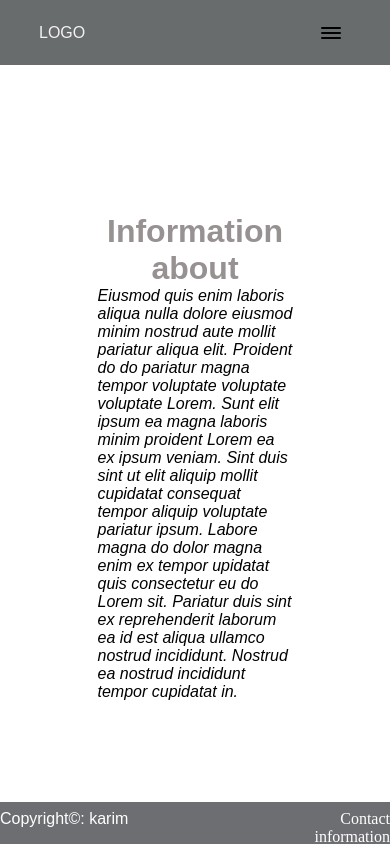
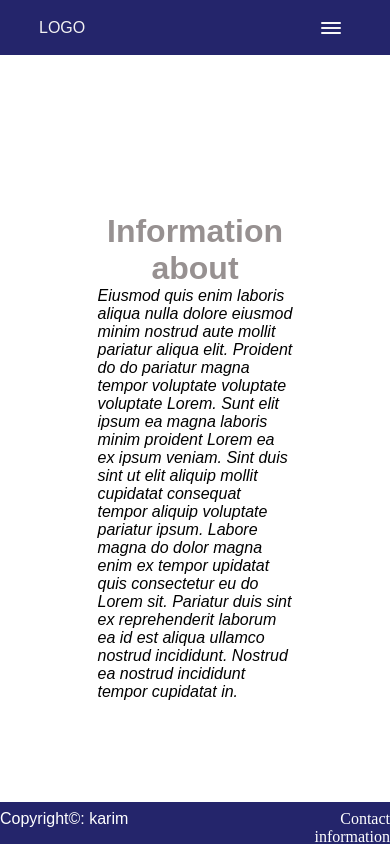
Before and after one commit to walidwalid123/portfoliowithsass, a React app in the folder my/: page /About in a window 390 px wide. Built offline with nearby package versions, Linux system fonts and the light colour scheme; a web font is replaced by a local one.

Commit message:
new style fronend

```diff
--- a/my/src/scss/footer.scss
+++ b/my/src/scss/footer.scss
@@ -2,7 +2,7 @@
     overflow: hidden;
     position: fixed;
     display: flex;
-    background-color:rgb(109, 110, 114);
+    background-color:rgb(36, 37, 107);
     bottom: 0;
     height: 5vh;
     width: 100%;
--- a/my/src/scss/header.scss
+++ b/my/src/scss/header.scss
@@ -4,8 +4,8 @@
   display: flex;
   justify-content: space-between;
   align-items: center;
-  height: 65px;
-  background-color: rgb(105, 108, 109);
+  height: 55px;
+  background-color: rgb(36, 37, 107);
   width: 100vw;
   padding: 0 10vw;
   color: rgb(243, 242, 242);
@@ -42,7 +42,8 @@
             padding: 1rem .5rem;
         }
         a:hover{
-            background: rgba(255,255,255, 0.2);
+            background: rgba(152, 156, 165, 0.93);
+            border-radius: 10px;
         }
       }
   }
@@ -56,7 +57,7 @@
       &__line{
           display: block;
           position: relative;
-          background:black ;
+          background:rgb(247, 245, 245) ;
           height: 2px;
           width: 20px;
           border-radius: 4px;
@@ -67,7 +68,7 @@
               height: 100%;
               width: 100%;
               border-radius: 4px;
-              background: black;
+              background: rgb(250, 249, 249);
               transition: background .8s ease;
           }
           &::before{
--- a/my/src/scss/media.scss
+++ b/my/src/scss/media.scss
@@ -31,7 +31,7 @@
             height: 100vh;
             font-size: 2rem;
             color: #fff;
-            background:rgb(110, 107, 107) ;
+            background:rgb(12, 22, 56) ;
 
             transition:
             opacity .8s .5s,
```
Also changed, not shown: my/src/scss/animations.scss (+4 -4 lines), my/public/stylesheets/style.css, 1 other file.
